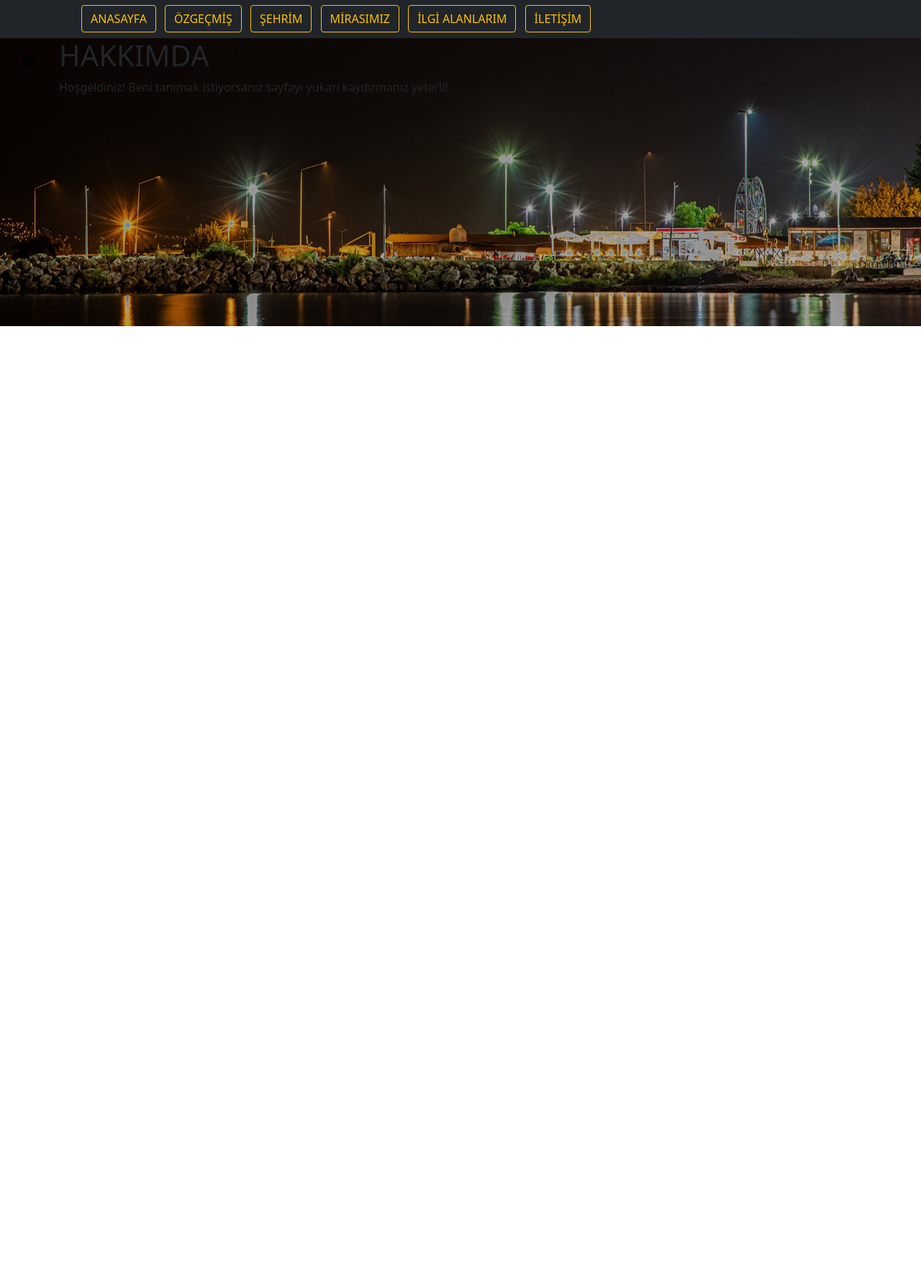
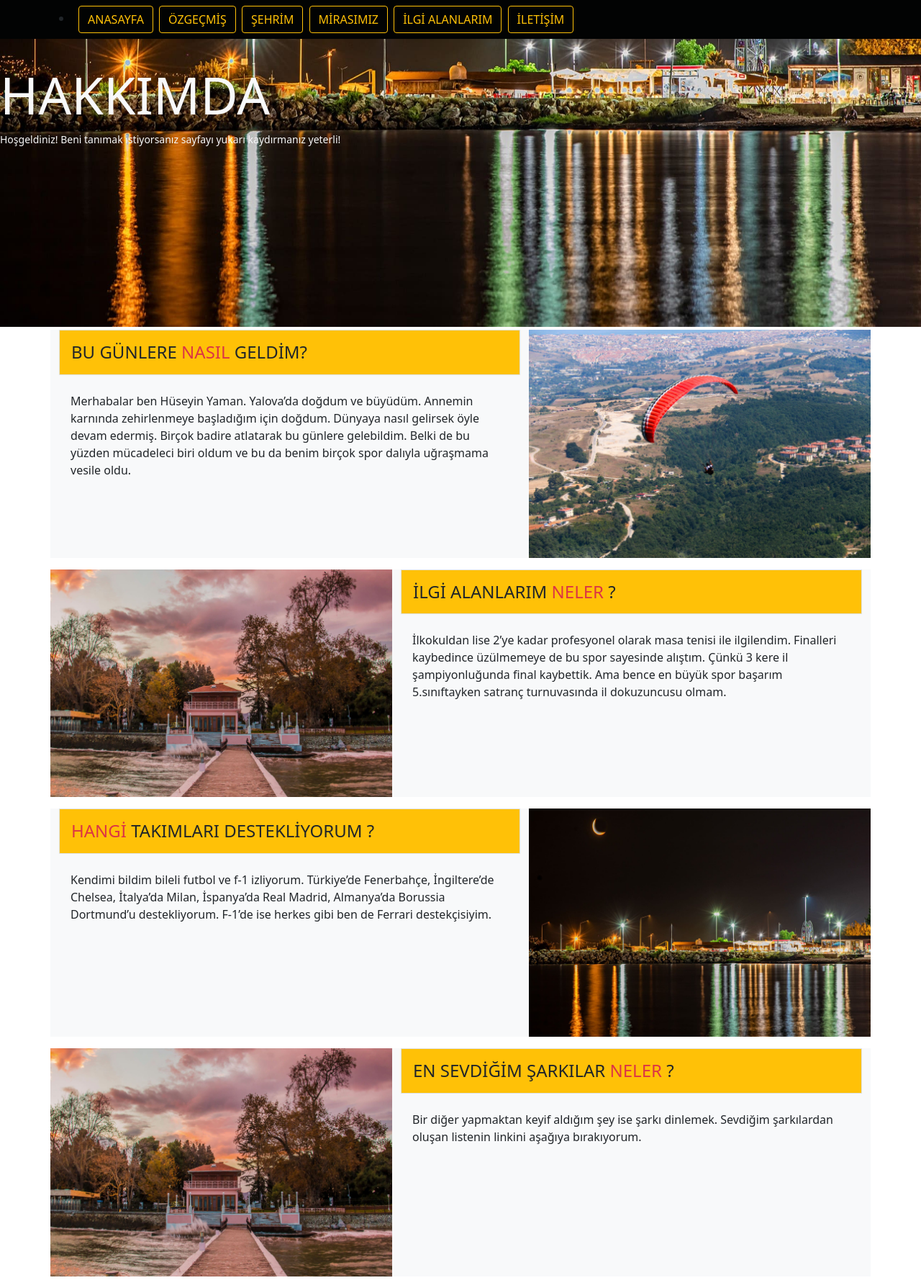
Before and after one commit to huseyinymnn/Ben-ve-Sehrim, a PHP site: page / in a window 1280 px wide. Shown: the whole page at 72% size. Before the commit the page ends 453 px from the top, so only its background shows below. Run offline with PHP 8.4, Linux system fonts and the light colour scheme.

Commit message:
edit
edit

```diff
--- a/index.html
+++ b/index.html
@@ -14,28 +14,77 @@
      integrity="sha384-MrcW6ZMFYlzcLA8Nl+NtUVF0sA7MsXsP1UyJoMp4YLEuNSfAP+JcXn/tWtIaxVXM" crossorigin="anonymous"></script>
     <header>
      <div class="navbar">
-     <nav class="navbar navbar-info bg-dark w-100 navbar-expand-sm" style="margin-top:-9px;">
+     <nav class="navbar bg-elis w-100 navbar-expand-md" style="margin-top:-8px;">
         <div class="container">
             <li class="nav-item">
-                <a href="index.html" class="btn btn-outline-warning ms-2">ANASAYFA</a>
-                <a href="#" class="btn btn-outline-warning ms-2">ÖZGEÇMİŞ</a>
-                <a href="#" class="btn btn-outline-warning ms-2">ŞEHRİM</a>
-                <a href="#" class="btn btn-outline-warning ms-2">MİRASIMIZ</a>
-                <a href="#" class="btn btn-outline-warning ms-2">İLGİ ALANLARIM</a>
-                <a href="#" class="btn btn-outline-warning ms-2">İLETİŞİM</a>
+                <a href="index.html" class="btn btn-outline-warning ms-1">ANASAYFA</a>
+                <a href="#" class="btn btn-outline-warning ms-1">ÖZGEÇMİŞ</a>
+                <a href="#" class="btn btn-outline-warning ms-1">ŞEHRİM</a>
+                <a href="#" class="btn btn-outline-warning ms-1">MİRASIMIZ</a>
+                <a href="#" class="btn btn-outline-warning ms-1">İLGİ ALANLARIM</a>
+                <a href="#" class="btn btn-outline-warning ms-1">İLETİŞİM</a>
             </li>
             </ul>
         </div>
      </nav>
     </div>
     </header>
-    <section id="hero">
+
+    <section class="dark-bg">
+        <div class="dbcontainer">
+            <div class="d-flex h-50 flex-column text-light justify-content-center ">
+                <h1 class="display-2 ">HAKKIMDA</h1>
+                <p class="small">Hoşgeldiniz! Beni tanımak istiyorsanız sayfayı yukarı kaydırmanız yeterli!</p>
+            </div>
+        </div>
+    </section>
+
+    <section  id="about">
         <div class="container">
-            <div>
-
-                <h1>HAKKIMDA</h1>
-                <p>Hoşgeldiniz! Beni tanımak istiyorsanız sayfayı yukarı kaydırmanız yeterli!</p>
+            <div class="row mb-3 mt-1">
+             <div class="col-7 bg-light">
+             <div>
+                <h4 class="p-3 bg-warning border "> BU GÜNLERE <span class="text-danger ">NASIL</span> GELDİM?</h4>
+                <p  class="d-flex h-100 flex-column justify-content-center p-3" >Merhabalar ben Hüseyin Yaman. Yalova’da doğdum ve büyüdüm. Annemin karnında zehirlenmeye başladığım için doğdum. Dünyaya nasıl gelirsek öyle devam edermiş. Birçok badire atlatarak bu günlere gelebildim. Belki de bu yüzden mücadeleci biri oldum ve bu da benim birçok spor dalıyla uğraşmama vesile oldu. </p>
             </div>
+             </div>
+            <div class="col-5 p-0">
+            <img class="img-fluid" src="./images/yamacparasutu.jpg">
+            </div>
+            </div>
+            <div class="row mb-3 mt-3">
+                <div class="col-7 bg-light">
+                <div>
+                   <h4 class="p-3 bg-warning border">İLGİ ALANLARIM <span class="text-danger ">NELER</span> ?</h4>
+                   <p  class="d-flex h-100 flex-column justify-content-center p-3" >İlkokuldan lise 2’ye kadar profesyonel olarak masa tenisi ile ilgilendim. Finalleri kaybedince üzülmemeye de bu spor sayesinde alıştım. Çünkü 3 kere il şampiyonluğunda final kaybettik. Ama bence en büyük spor başarım 5.sınıftayken satranç turnuvasında il dokuzuncusu olmam.  </p>
+               </div>
+                </div>
+               <div class="col-5 order-first p-0">
+               <img class="img-fluid" src="./images/yuruyenkosk.jpg">
+               </div>
+               </div>
+               <div class="row mb-3 mt-3">
+                <div class="col-7 bg-light">
+                <div>
+                   <h4 class="p-3 bg-warning border"><span class="text-danger ">HANGİ</span> TAKIMLARI DESTEKLİYORUM ?</h4>
+                   <p  class="d-flex h-100 flex-column justify-content-center p-3" >Kendimi bildim bileli futbol ve f-1 izliyorum. Türkiye’de Fenerbahçe, İngiltere’de Chelsea, İtalya’da Milan, İspanya’da Real Madrid, Almanya’da Borussia Dortmund’u destekliyorum. F-1’de ise herkes gibi ben de Ferrari destekçisiyim. </p>
+               </div>
+                </div>
+               <div class="col-5 p-0">
+               <img class="img-fluid" src="./images/yalovagece.jpg">
+               </div>
+               </div>
+               <div class="row mb-3 mt-3">
+                <div class="col-7 bg-light">
+                <div>
+                   <h4 class="p-3 bg-warning border">EN SEVDİĞİM ŞARKILAR <span class="text-danger ">NELER</span> ?</h4>
+                   <p  class="d-flex h-100 flex-column justify-content-center p-3" >Bir diğer yapmaktan keyif aldığım şey ise şarkı dinlemek. Sevdiğim şarkılardan oluşan listenin linkini aşağıya bırakıyorum. </p>
+               </div>
+                </div>
+               <div class="col-5 order-first p-0">
+               <img class="img-fluid" src="./images/yuruyenkosk.jpg">
+               </div>
+               </div>
         </div>
 
     </section>
--- a/style.css
+++ b/style.css
@@ -83,16 +83,27 @@
 
 }
 
-#hero{
-    background-image: linear-gradient(rgba(0, 0, 0, 0.356),rgba(0, 0, 0, 0.263)),url('yalovagece.jpg');
-    background-size: cover;
-    background-position: center center;
-    background background-attachment: fixed;
+/* index css dosyası */
+.dark-bg{
+    background-image: linear-gradient(rgba(0, 0, 0, 0),rgba(0, 0, 0, 0)),url('yalovagece.jpg');
+
+    background-size:cover;
+    background-position:bottom center;
+    background-attachment:fixed;
     margin-top:-8px;
+
 
 }
 
-#hero .container{
+.dbcontainer{
     height:50vh;
 
 }
+
+.bg-elis{
+    background-color: rgb(2, 3, 3) !important;
+}
+
+.generic{
+    padding:100px 0;
+}
```
Also changed, not shown: images/Fenerbahçe_SK.png (added), images/osmangazikoprusu.jpg (added), images/yalovadere.jpg (added), images/yalovagece.jpg (added), images/yalovamerkez.jpg (added), images/yalovastat.jpg (added), images/yamacparasutu.jpg (added), images/yuruyenkosk.jpg (added), images/yuruyenkosk2.jpg (added).
